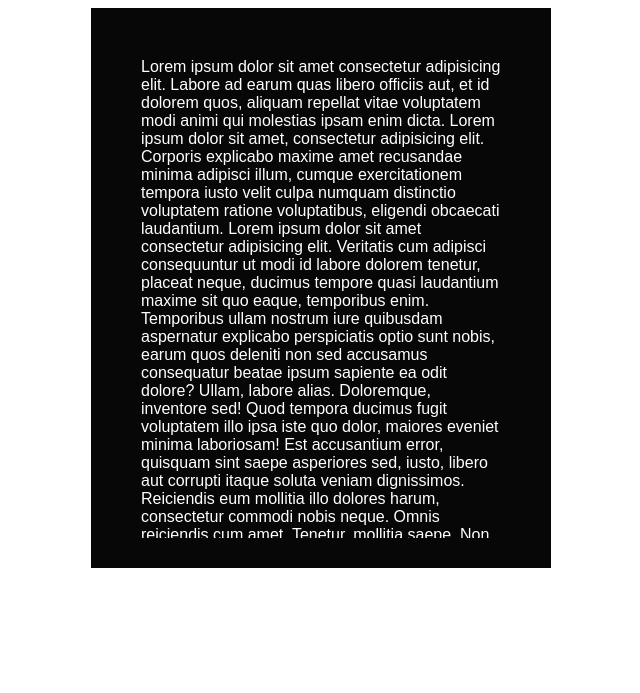
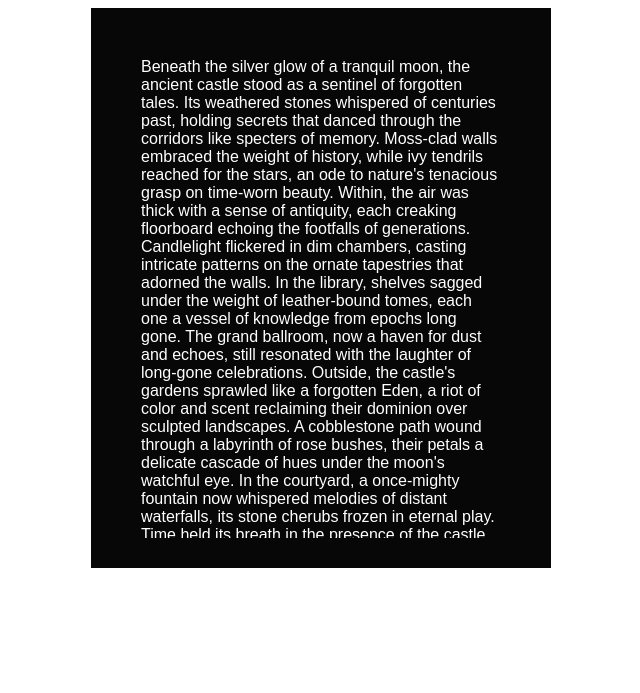
Before and after one commit to aman-alytics/100-HTML-CSS-JS-Projects, a plain HTML site: page 11 ScrollBar/index.html in a window 1280 px wide. Shown: the whole page, without its empty margins (319-959 px from the left). Drawn offline with Linux system fonts and the light colour scheme.

Commit message:
Update index.html

```diff
--- a/11 ScrollBar/index.html
+++ b/11 ScrollBar/index.html
@@ -10,18 +10,30 @@
    <section class="scroll-container">
     <div class="scroll-div">
         <div class="scroll-object">
-            Lorem ipsum dolor sit amet consectetur adipisicing elit. Labore ad earum quas libero officiis aut, et id dolorem quos, aliquam repellat vitae voluptatem modi animi qui molestias ipsam enim dicta.
-            Lorem ipsum dolor sit amet, consectetur adipisicing elit. Corporis explicabo maxime amet recusandae minima adipisci illum, cumque exercitationem tempora iusto velit culpa numquam distinctio voluptatem ratione voluptatibus, eligendi obcaecati laudantium.
-            Lorem ipsum dolor sit amet consectetur adipisicing elit. Veritatis cum adipisci consequuntur ut modi id labore dolorem tenetur, placeat neque, ducimus tempore quasi laudantium maxime sit quo eaque, temporibus enim.
-            Temporibus ullam nostrum iure quibusdam aspernatur explicabo perspiciatis optio sunt nobis, earum quos deleniti non sed accusamus consequatur beatae ipsum sapiente ea odit dolore? Ullam, labore alias. Doloremque, inventore sed!
-            Quod tempora ducimus fugit voluptatem illo ipsa iste quo dolor, maiores eveniet minima laboriosam! Est accusantium error, quisquam sint saepe asperiores sed, iusto, libero aut corrupti itaque soluta veniam dignissimos.
-            Reiciendis eum mollitia illo dolores harum, consectetur commodi nobis neque. Omnis reiciendis cum amet. Tenetur, mollitia saepe. Non quasi repellendus tempore ipsa maxime similique unde nesciunt quia dignissimos, doloremque facere?
-            Lorem ipsum dolor sit amet, consectetur adipisicing elit. Pariatur vel ipsam distinctio saepe omnis voluptas magni iste dolor veniam consectetur provident, quas animi eos perferendis maxime, suscipit quae officiis nulla.
-            Asperiores minima modi magni voluptates quod doloribus distinctio, impedit corporis numquam tempora quia dolor minus ipsa laborum iusto deleniti veritatis quae amet mollitia commodi? Maiores exercitationem hic suscipit pariatur facilis.
-            Nemo cumque necessitatibus quaerat iusto nostrum corrupti quam rem perspiciatis soluta laudantium fugiat, facere consequuntur. Ad quia corporis iure nisi sed vitae, tempora repellat ut quibusdam, excepturi commodi est! Reiciendis!
-            Modi repudiandae totam numquam sunt nostrum beatae quaerat velit magnam aspernatur cupiditate ipsam odio suscipit qui incidunt impedit repellendus earum placeat praesentium, explicabo et. A cum vero eligendi mollitia ab.
-            Earum necessitatibus nam praesentium officia molestias omnis at eveniet amet ipsum delectus rerum optio assumenda, deserunt doloremque architecto placeat. Voluptates dolorem ullam provident impedit corrupti pariatur saepe! Quibusdam, assumenda debitis?
-            Deserunt reprehenderit animi in labore atque enim laudantium neque eligendi debitis saepe itaque hic nulla accusantium velit dolorum a alias, doloribus vitae non aliquid. Veritatis, eligendi. Optio quos sequi odit!
+            Beneath the silver glow of a tranquil moon, the ancient castle stood
+          as a sentinel of forgotten tales. Its weathered stones whispered of
+          centuries past, holding secrets that danced through the corridors like
+          specters of memory. Moss-clad walls embraced the weight of history,
+          while ivy tendrils reached for the stars, an ode to nature's tenacious
+          grasp on time-worn beauty. Within, the air was thick with a sense of
+          antiquity, each creaking floorboard echoing the footfalls of
+          generations. Candlelight flickered in dim chambers, casting intricate
+          patterns on the ornate tapestries that adorned the walls. In the
+          library, shelves sagged under the weight of leather-bound tomes, each
+          one a vessel of knowledge from epochs long gone. The grand ballroom,
+          now a haven for dust and echoes, still resonated with the laughter of
+          long-gone celebrations. Outside, the castle's gardens sprawled like a
+          forgotten Eden, a riot of color and scent reclaiming their dominion
+          over sculpted landscapes. A cobblestone path wound through a labyrinth
+          of rose bushes, their petals a delicate cascade of hues under the
+          moon's watchful eye. In the courtyard, a once-mighty fountain now
+          whispered melodies of distant waterfalls, its stone cherubs frozen in
+          eternal play. Time held its breath in the presence of the castle, a
+          testament to the fleeting nature of human existence. As the stars
+          painted constellations across the indigo canvas of night, the castle's
+          stories, like the threads of an intricate tapestry, wove themselves
+          into the fabric of the universe, preserving a glimpse of the past for
+          those who dared to listen.
         </div>
     </div>
    </section>
```
